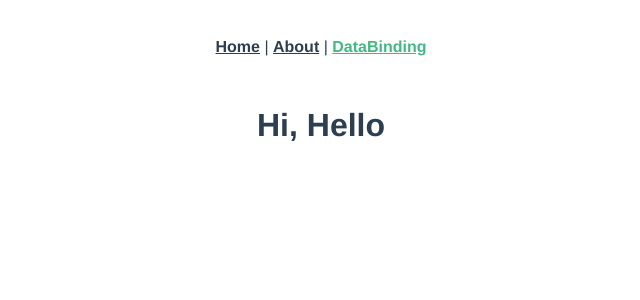
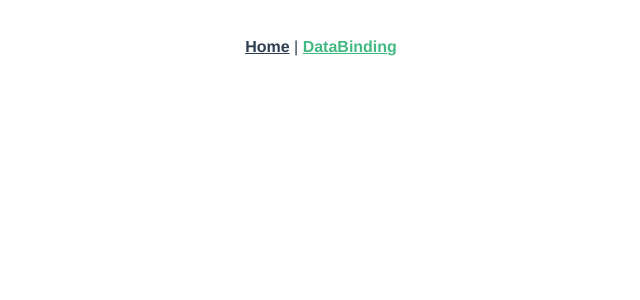
Before and after one commit to hyukeh/Vue-Study, a Vue app: page /databinding in a window 1280 px wide. Shown: the top 300 px of the page, without its empty margins (319-959 px from the left). Built offline with nearby package versions, Linux system fonts and the light colour scheme.

Commit message:
vue 문법 연습

```diff
--- a/src/App.vue
+++ b/src/App.vue
@@ -1,7 +1,7 @@
 <template>
 	<div id="nav">
 		<router-link to="/">Home</router-link> |
-		<router-link to="/about">About</router-link> |
+		<!-- <router-link to="/about">About</router-link> | -->
 		<router-link to="/databinding">DataBinding</router-link>
 	</div>
 	<router-view />
--- a/src/views/DataBinding.vue
+++ b/src/views/DataBinding.vue
@@ -1,14 +1,13 @@
 <template>
-	<h1>Hi, {{ title }}</h1>
+	<div></div>
 </template>
 
 <script>
 export default {
 	data() {
-		return {
-			title: 'Hello',
-		};
+		return {};
 	},
+	methods: {},
 };
 </script>
 
```
